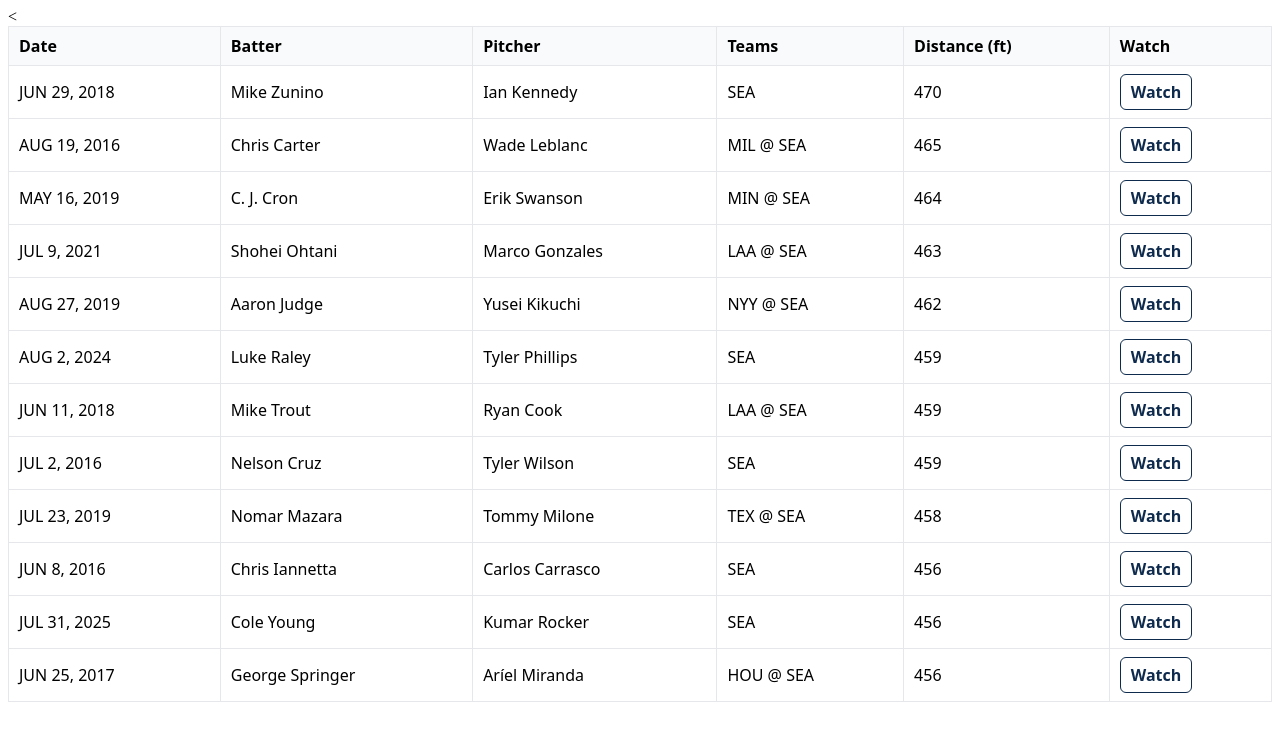
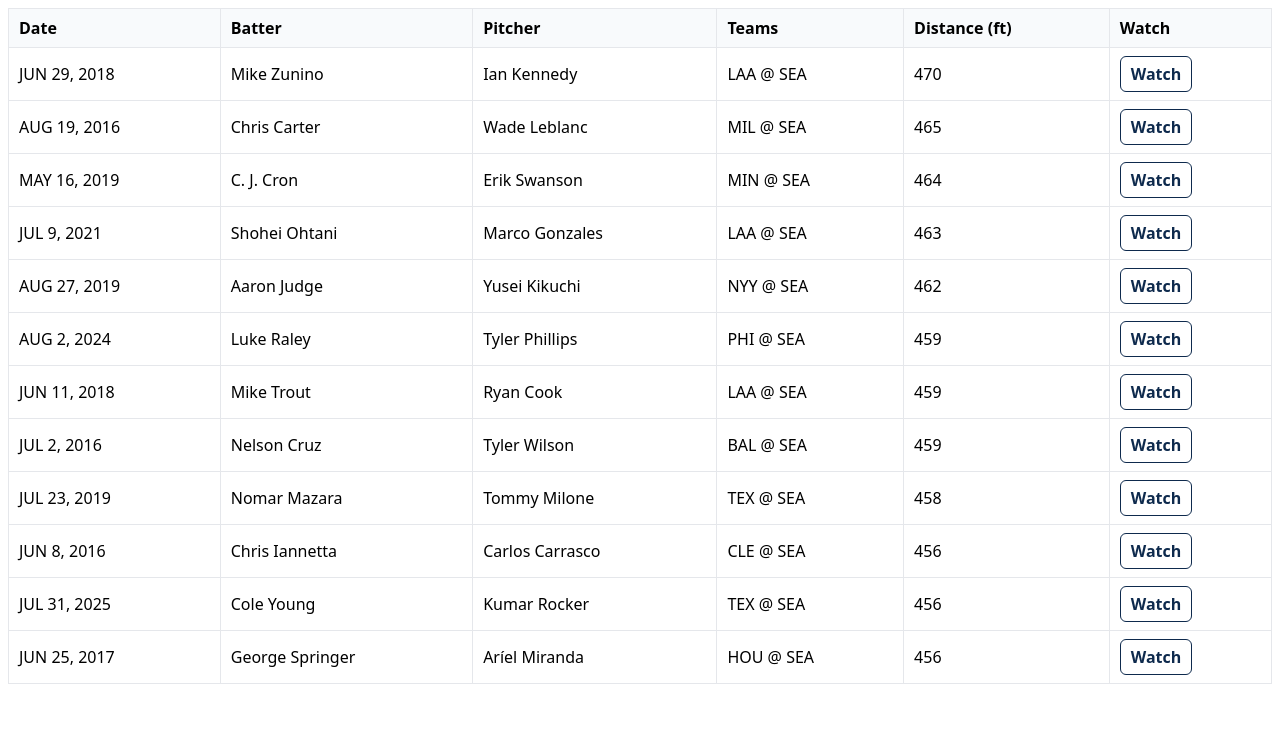
Before and after one commit to relaxedmason/bafta-scripted-comedy-portfolio, a Jekyll site: the page assets/data/hr_links.html, which Jekyll copies as it is, in a window 1280 px wide. Shown: the top 741 px of the page. Built offline with Jekyll 4.4.1, drawn with Linux system fonts in a browser that asks for light colours.

Commit message:
Update hr_links.html

```diff
--- a/assets/data/hr_links.html
+++ b/assets/data/hr_links.html
@@ -1,4 +1,4 @@
-<<style>
+<style>
   .hr-table{width:100%;border-collapse:collapse;font-family:system-ui,-apple-system,Segoe UI,Roboto,sans-serif}
   .hr-table th,.hr-table td{padding:8px 10px;border:1px solid #e5e7eb;text-align:left}
   .hr-table th{background:#f8fafc}
@@ -22,7 +22,7 @@
       <td>JUN 29, 2018</td>
       <td>Mike Zunino</td>
       <td>Ian Kennedy</td>
-      <td>SEA</td>
+      <td>LAA @ SEA</td>
       <td>470</td>
       <td><a href="https://www.mlb.com/video/zunino-s-monster-solo-smash-c2212678983?q=Mike%2BZunino%2Bhome%2Brun%2B2018-06-29%2B&cp=CMS_FIRST&qt=FREETEXT&p=0" target="_blank" rel="noopener" class="btn">Watch</a></td>
     </tr>
@@ -62,7 +62,7 @@
       <td>AUG 2, 2024</td>
       <td>Luke Raley</td>
       <td>Tyler Phillips</td>
-      <td>SEA</td>
+      <td>PHI @ SEA</td>
       <td>459</td>
       <td><a href="https://www.mlb.com/video/luke-raley-homers-12-on-a-fly-ball-to-right-center-field-dylan-moore-scor?q=Luke%2BRaley%2Bhome%2Brun%2B2024-08-02&cp=CMS_FIRST&qt=FREETEXT&p=0" target="_blank" rel="noopener" class="btn">Watch</a></td>
     </tr>
@@ -78,7 +78,7 @@
       <td>JUL 2, 2016</td>
       <td>Nelson Cruz</td>
       <td>Tyler Wilson</td>
-      <td>SEA</td>
+      <td>BAL @ SEA</td>
       <td>459</td>
       <td><a href="https://www.mlb.com/video/statcast-cruz-s-monster-homer-c886101883?q=nelson%20cruz%202016-07-02&cp=CMS_FIRST&qt=FREETEXT&p=0" target="_blank" rel="noopener" class="btn">Watch</a></td>
     </tr>
@@ -94,7 +94,7 @@
       <td>JUN 8, 2016</td>
       <td>Chris Iannetta</td>
       <td>Carlos Carrasco</td>
-      <td>SEA</td>
+      <td>CLE @ SEA</td>
       <td>456</td>
       <td><a href="https://www.mlb.com/mariners/video/iannetta-s-second-homer-c792342683?q=Chris%2BIannetta%2Bhome%2Brun%2B2016-06-08&cp=CMS_FIRST&qt=FREETEXT&p=0" target="_blank" rel="noopener" class="btn">Watch</a></td>
     </tr>
@@ -102,7 +102,7 @@
       <td>JUL 31, 2025</td>
       <td>Cole Young</td>
       <td>Kumar Rocker</td>
-      <td>SEA</td>
+      <td>TEX @ SEA</td>
       <td>456</td>
       <td><a href="https://www.mlb.com/video/cole-young-homers-3-on-a-fly-ball-to-right-field?q=Cole%2BYoung%2Bhome%2Brun%2B2025-07-31&cp=CMS_FIRST&qt=FREETEXT&p=0" target="_blank" rel="noopener" class="btn">Watch</a></td>
     </tr>
```
